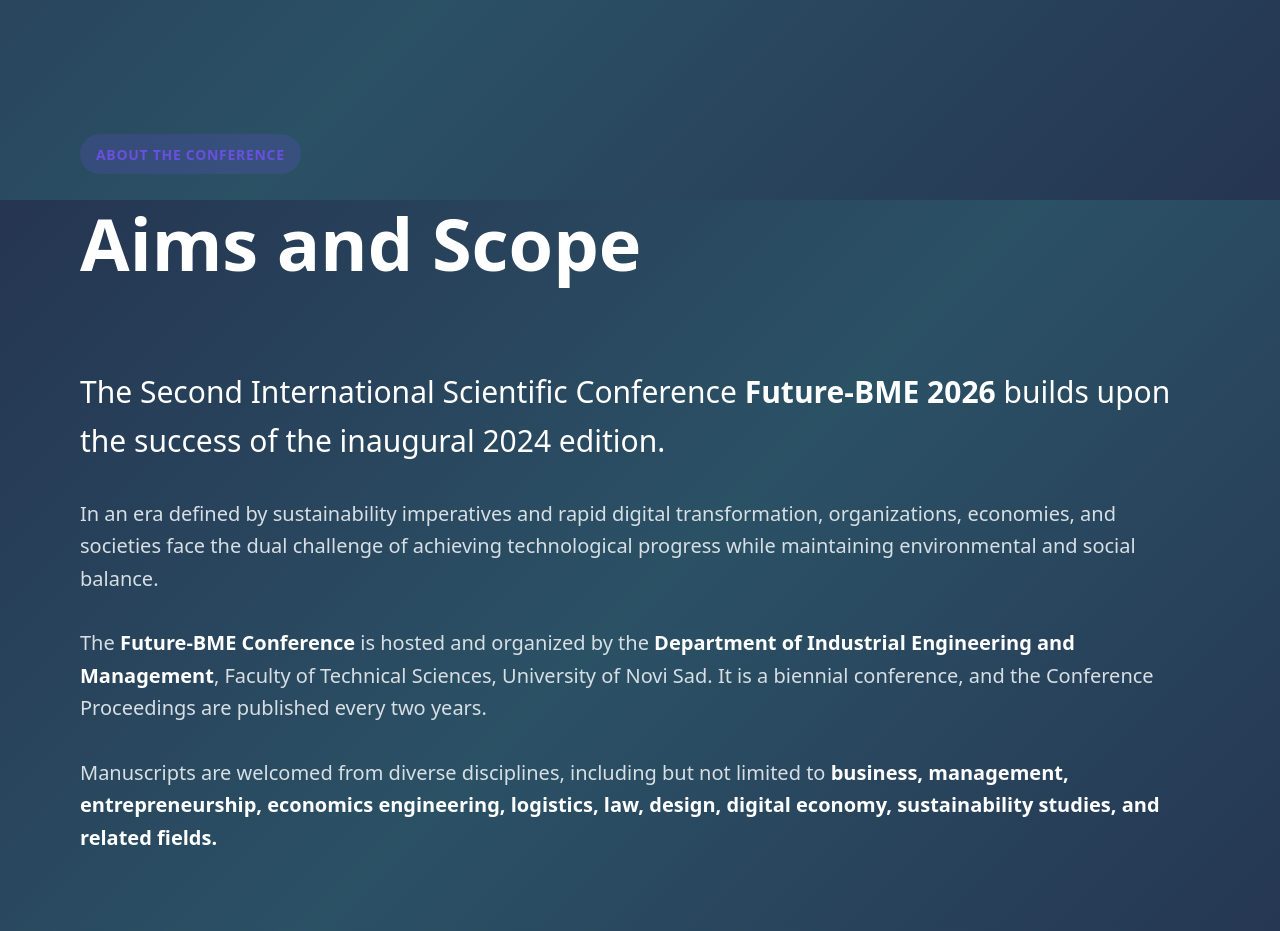
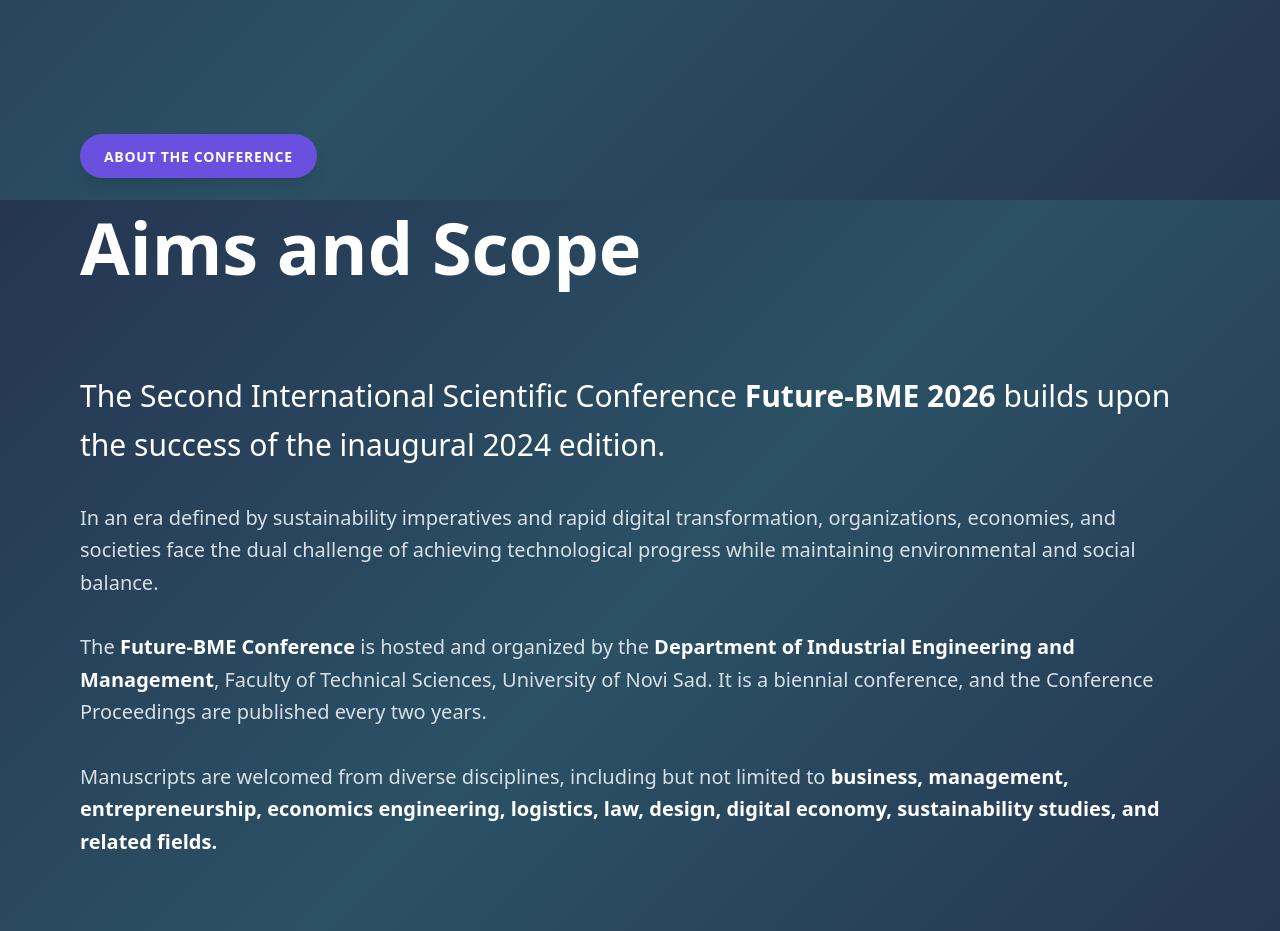
Before and after one commit to LukaVidakovic/future-bme-2026, a Next.js app: page / in a window 1280 px wide. Shown: the part 5400-6331 px from the top of the page. Built offline with nearby package versions, Linux system fonts and the light colour scheme.

Commit message:
Make Aims and Scope badge consistent with other badges

```diff
--- a/app/page.tsx
+++ b/app/page.tsx
@@ -205,8 +205,8 @@
             transition={{ duration: 0.8 }}
             className="mb-20"
           >
-            <div className="inline-block px-4 py-2 bg-[var(--purple)]/20 rounded-full mb-6">
-              <span className="text-[var(--purple)] font-semibold text-sm uppercase tracking-wider">About the Conference</span>
+            <div className="inline-block px-6 py-2.5 bg-[var(--purple)] rounded-full mb-6 shadow-lg">
+              <span className="text-white font-semibold text-sm uppercase tracking-wider">About the Conference</span>
             </div>
 
             <h2 className="text-5xl md:text-7xl font-bold text-white mb-8 leading-tight">
```
